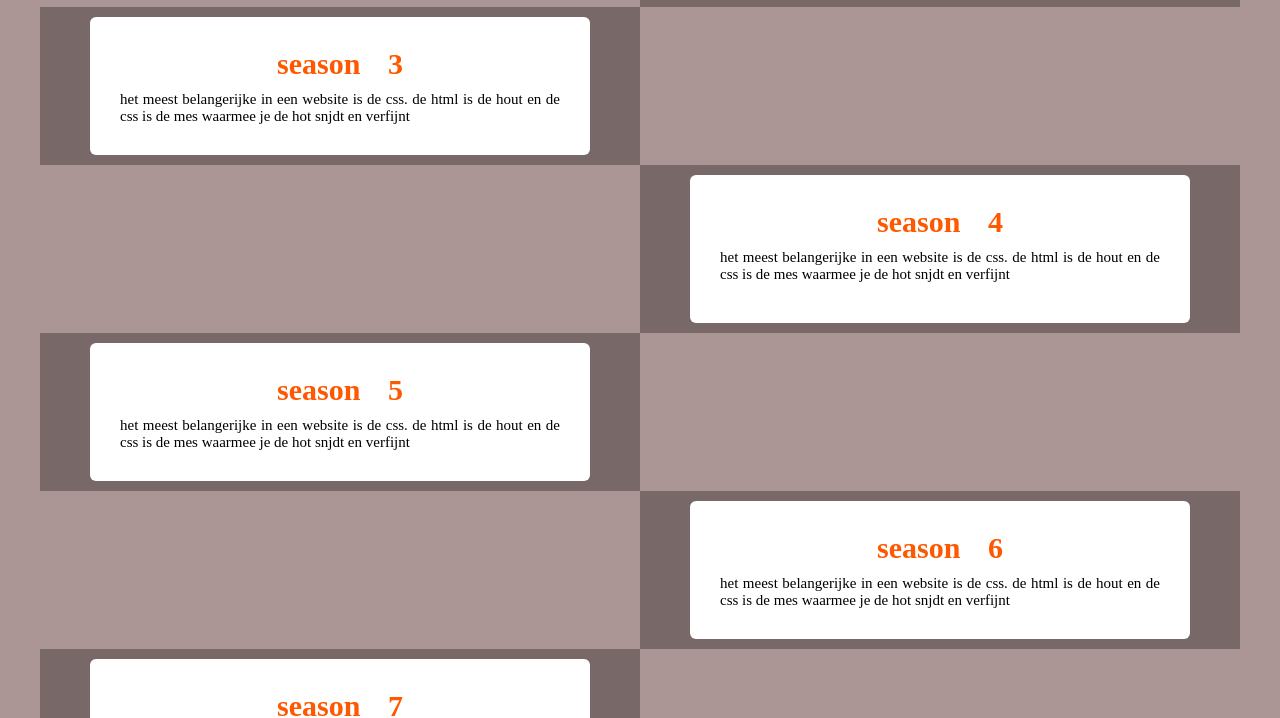
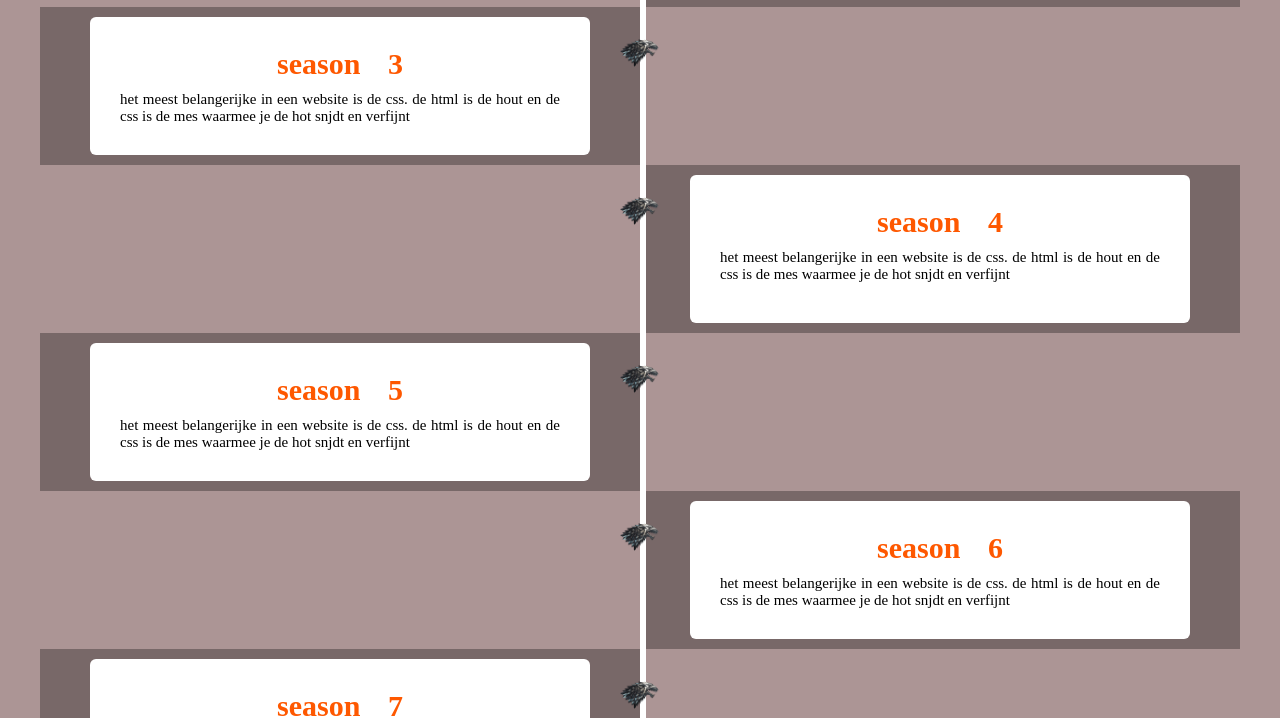
Before and after one commit to emmaus-archief/2223-4H-website-4hin1-daniel, a plain HTML site: page timeline.html in a window 1280 px wide. Shown: the part 808-1526 px from the top of the page. Drawn offline with Linux system fonts and the light colour scheme.

Commit message:
mark 3.1.1
voortgang gemaakt in de timeline. ( mark 3(sub-pagina).1(timeline).1(voortgang in sub)

```diff
--- a/style.css
+++ b/style.css
@@ -2,7 +2,7 @@
 
 * {                                          /* geldt voor alles */
    /* border: 1px dotted black; */        /* zorg dat elke box een gestippelde rand krijgt, zodat je de afmeting goed kunt zien, letop dat dit de layout soms kan wijzigen */
-  /*background-color: rgba(0,0,0,5%);*/   /* zorg dat elke box een doorzichtige donkere achtergrond krijgt, hoe meer boxen in elkaar hoe donkerder de achtergrondkleur */
+/*background-color: rgba(0,0,0,5%);*/    /* zorg dat elke box een doorzichtige donkere achtergrond krijgt, hoe meer boxen in elkaar hoe donkerder de achtergrondkleur */
 }
 
 /* Basisinstellingen voor alle pagina's, alleen aanpassen als je pro wilt worden */
@@ -144,18 +144,42 @@ body * {                          /* geldt voor alles in body */
   position: relative;
   border-radius:6px;
   font-size: 15px;
+
 }
 
 .left {
+  overflow: visible;
   left: 0;
 }
 
 .right {
+  overflow: visible;
   left: 50%;
 }
 
+.container img {
+  position: absolute;
+  width: 40px;
+  border-radius:50% ;
+  right: -20px;
+  top: 32px;
+  z-index:10;
+ }
 
+.right img{
+  left: -20px;
+}
 
+.timeline::after {
+  content: '';
+  position: absolute;
+  width: 6px;
+  height: 100%;
+  background: #fff;
+  top:0;
+  left:50%;
+
+}
 
 
 
--- a/timeline.html
+++ b/timeline.html
@@ -33,6 +33,7 @@
 </div>
 <div class="timeline">
   <div class="container left">
+    <img src="afbeeldingen/pngegg.png">
     <div class="textbox">
       <h1> pre-story part 1</h1>
       <p> het meest belangerijke in een website is de css. de html is de hout en de
@@ -40,6 +41,7 @@
     </div>
   </div>
   <div class="container right">
+     <img src="afbeeldingen/pngegg.png">
     <div class="textbox">
       <h1> pre-story part 2</h1>
       <p> het meest belangerijke in een website is de css. de html is de hout en de
@@ -47,6 +49,7 @@
     </div>
   </div>
   <div class="container left">
+   <img src="afbeeldingen/pngegg.png">
     <div class="textbox">
       <h1>season 1</h1>
       <p>  het meest belangerijke in een website is de css. de html is de hout en de
@@ -54,6 +57,7 @@
     </div>
   </div>
   <div class="container right">
+    <img src="afbeeldingen/pngegg.png">
     <div class="textbox">
       <h1>season 2</h1>
       <p>  het meest belangerijke in een website is de css. de html is de hout en de
@@ -61,6 +65,7 @@
     </div>
   </div>
   <div class="container left">
+    <img src="afbeeldingen/pngegg.png">
     <div class="textbox">
       <h1>season 3</h1>
       <p>  het meest belangerijke in een website is de css. de html is de hout en de
@@ -68,6 +73,7 @@
     </div>
   </div>
   <div class="container right">
+    <img src="afbeeldingen/pngegg.png">
     <div class="textbox">
       <h1>season 4</h1>
       <p>  het meest belangerijke in een website is de css. de html is de hout en de
@@ -75,6 +81,7 @@
     </div>
   </div>
   <div class="container left">
+    <img src="afbeeldingen/pngegg.png">
     <div class="textbox">
       <h1>season 5</h1>
       <p>  het meest belangerijke in een website is de css. de html is de hout en de
@@ -82,6 +89,7 @@
     </div>
   </div>
   <div class="container right">
+    <img src="afbeeldingen/pngegg.png">
     <div class="textbox">
       <h1>season 6</h1>
       <p>  het meest belangerijke in een website is de css. de html is de hout en de
@@ -89,6 +97,7 @@
     </div>
   </div>
   <div class="container left">
+    <img src="afbeeldingen/pngegg.png">
     <div class="textbox">
       <h1>season 7</h1>
       <p> het meest belangerijke in een website is de css. de html is de hout en de
@@ -96,6 +105,7 @@
     </div>
   </div>
   <div class="container right">
+    <img src="afbeeldingen/pngegg.png">
     <div class="textbox">
       <h1>season 8</h1>
       <p> het meest belangerijke in een website is de css. de html is de hout en de
```
Also changed, not shown: afbeeldingen/pngegg.png (added).
